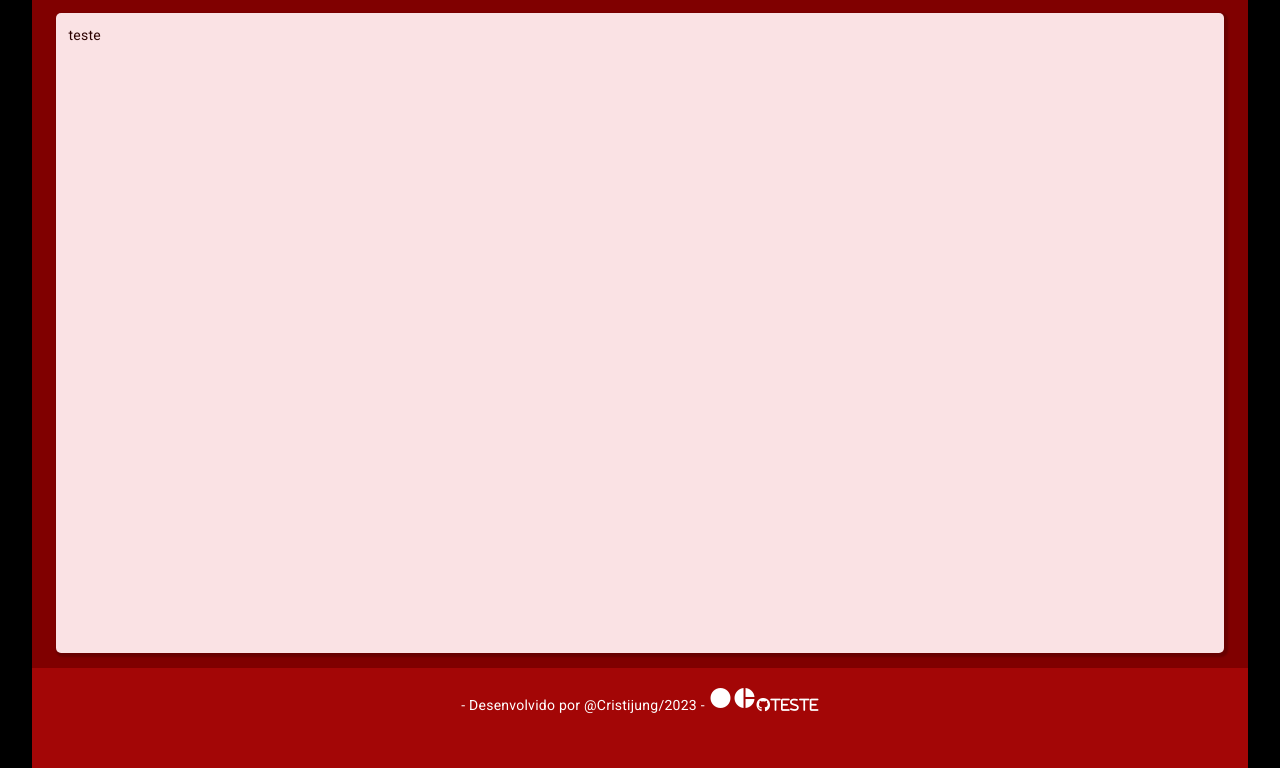
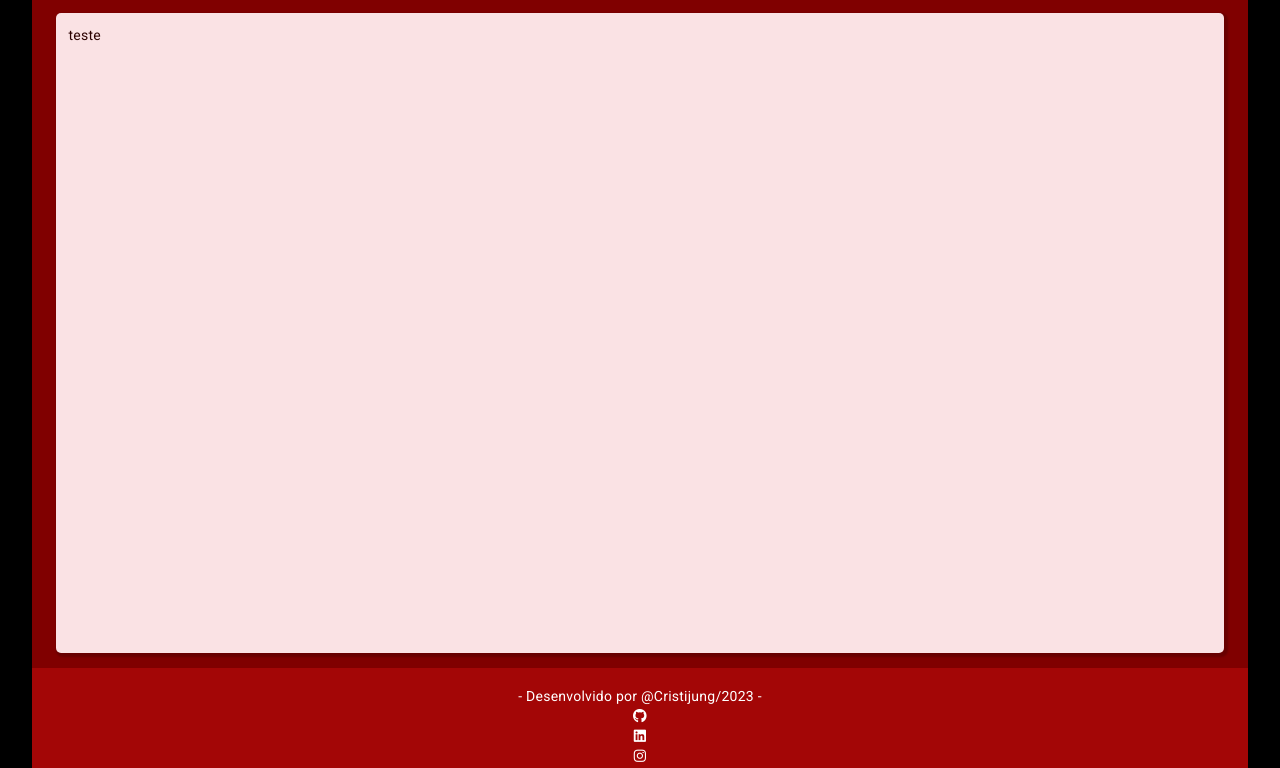
Before and after one commit to cristijung/DraculaCursoAngular, an Angular app: page /home in a window 1280 px wide. Shown: the part 399-1167 px from the top of the page. Built offline with nearby package versions, Linux system fonts and the light colour scheme.

Commit message:
estilização de ícones

```diff
--- a/src/app/app.module.ts
+++ b/src/app/app.module.ts
@@ -19,6 +19,7 @@ import { ContatoComponent } from './pages/contato/contato.component';
 import { NotfoundComponent } from './pages/notfound/notfound.component';
 import { HttpClientModule } from '@angular/common/http';
 import { FormsModule, ReactiveFormsModule } from '@angular/forms';
+
 
 
 @NgModule({
@@ -48,6 +49,7 @@ import { FormsModule, ReactiveFormsModule } from '@angular/forms';
     FormsModule,
     ReactiveFormsModule,
 
+
   ],
   providers: [],
   bootstrap: [AppComponent]
--- a/src/app/components/footer/footer.component.html
+++ b/src/app/components/footer/footer.component.html
@@ -1,8 +1,12 @@
 <section>
   <div class="content">
-    - Desenvolvido por @Cristijung/2023 -
-    <mat-icon>circle</mat-icon>
-    <mat-icon>pie_chart</mat-icon>
-    <i class="fa fa-github" aria-hidden="true">teste</i>
+    <div class="content-icon">
+      <div class="grid text-center" style="--bs-columns: 3">
+        <div>- Desenvolvido por @Cristijung/2023 -</div>
+        <div><a href="https://github.com/cristijung" target="_blank"><i class="fa fa-github" aria-hidden="true"></i></a></div>
+        <div><a href="https://www.linkedin.com/in/m%C2%AA-cristina-jung-b61aa435/" target="_blank"><i class="fa-brands fa-linkedin"></i></a></div>
+        <div><a href="https://www.instagram.com/jungcristina/" target="_blank"><i class="fa-brands fa-instagram"></i></a></div>
+      </div>
+    </div>
   </div>
 </section>
--- a/src/app/components/footer/footer.component.scss
+++ b/src/app/components/footer/footer.component.scss
@@ -5,3 +5,20 @@
   text-align: center;
   padding-top: 1.5%;
 }
+
+.content-icons {
+  width: 30px;
+}
+
+a {
+  color: var(--texto-link);
+  transition: color 0.3s;
+}
+
+a:hover {
+  color: var(--texto-hover-link);
+}
+
+a:active {
+  color: var(--texto-hover-link);
+}
--- a/src/styles.scss
+++ b/src/styles.scss
@@ -13,6 +13,8 @@
   --texto-conteudo: #2c0202;
   --barra-rolar: #6b0f08;
   --barra-rolar-claro: #a30606;
+  --texto-link: #fff;
+  --texto-hover-link: #fff5ee;
 }
 
 html, body { height: 100%; }
```
